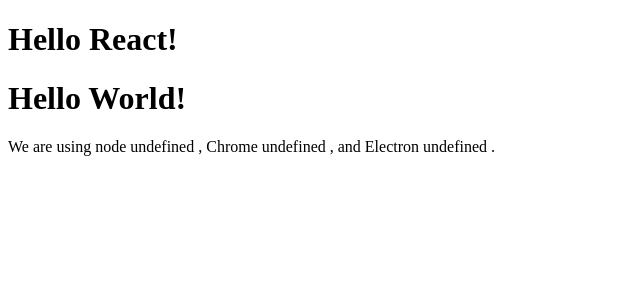
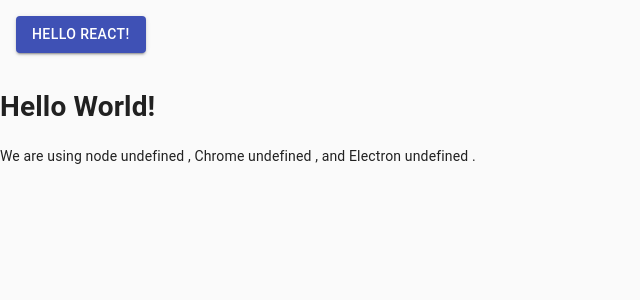
Before and after one commit to rhoffmann/cheap-good-fast, a React app: page / in a window 1280 px wide. Shown: the top 300 px of the page, without its empty margins (0-640 px from the left). Built offline with nearby package versions, Linux system fonts and the light colour scheme.

Commit message:
adding material-ui

```diff
--- /dev/null
+++ b/src/App.tsx
@@ -0,0 +1,16 @@
+import React from 'react';
+
+import Button from '@material-ui/core/Button';
+import Box from '@material-ui/core/Box';
+
+const App = () => {
+  return (
+    <Box p={2}>
+      <Button variant="contained" color="primary">
+        Hello React!
+      </Button>
+    </Box>
+  );
+};
+
+export default App;
--- a/src/app.tsx
+++ /dev/null
@@ -1,10 +0,0 @@
-// this is our main react entry point for our app
-
-import React from 'react';
-import ReactDOM from 'react-dom';
-
-const Index = () => {
-  return <h1>Hello React!</h1>;
-};
-
-ReactDOM.render(<Index />, document.getElementById('app'));
--- a/src/index.html
+++ b/src/index.html
@@ -7,6 +7,10 @@
     <meta
       http-equiv="Content-Security-Policy"
       content="script-src 'self' 'unsafe-inline';"
+    />
+    <meta
+      name="viewport"
+      content="minimum-scale=1, initial-scale=1, width=device-width"
     />
   </head>
   <body>
--- /dev/null
+++ b/src/main.tsx
@@ -0,0 +1,21 @@
+// this is our main react entry point for our app
+
+import React from 'react';
+import ReactDOM from 'react-dom';
+
+import App from './App';
+import { ThemeProvider } from '@material-ui/core/styles';
+import { CssBaseline } from '@material-ui/core';
+
+import theme from './theme';
+
+const Main = () => {
+  return (
+    <ThemeProvider theme={theme}>
+      <CssBaseline />
+      <App />
+    </ThemeProvider>
+  );
+};
+
+ReactDOM.render(<Main />, document.getElementById('app'));
--- /dev/null
+++ b/src/theme.js
@@ -0,0 +1,7 @@
+import { createMuiTheme } from '@material-ui/core/styles';
+
+const theme = createMuiTheme({
+  background: 'linear-gradient(45deg, #FE6B8B 30%, #FF8E53 90%)',
+});
+
+export default theme;
--- a/webpack.config.js
+++ b/webpack.config.js
@@ -21,9 +21,12 @@
   },
   {
     mode: 'development',
-    entry: './src/app.tsx',
+    entry: './src/main.tsx',
     target: 'electron-renderer',
     devtool: 'source-map',
+    resolve: {
+      extensions: ['.tsx', '.ts', '.js'],
+    },
     module: {
       rules: [
         {
@@ -35,7 +38,7 @@
     },
     output: {
       path: __dirname + '/dist',
-      filename: 'app.js',
+      filename: 'main.js',
     },
     plugins: [new HtmlWebpackPlugin({ template: './src/index.html' })],
   },
```
